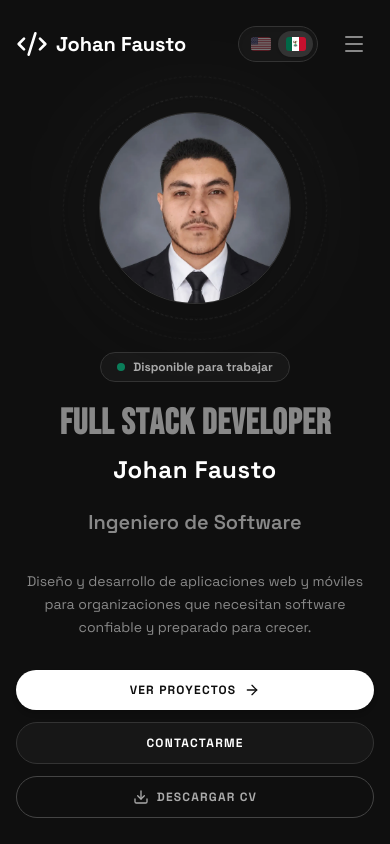
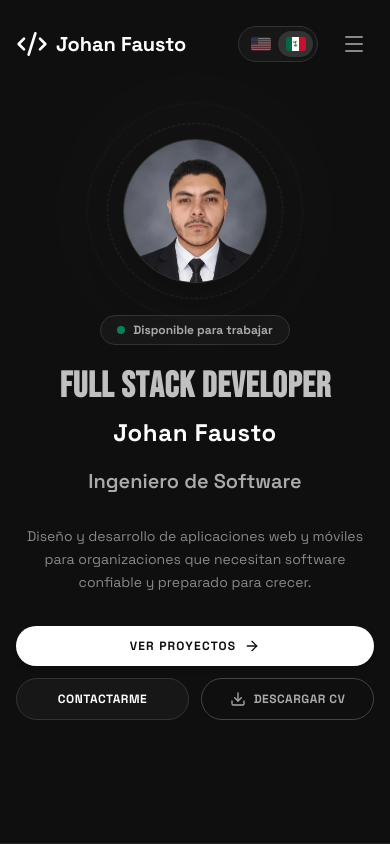
Before and after one commit to JohanFausto14/Portafolio, a React (Vite) app: page / in a window 390 px wide. Shown: the top 844 px of the page. Built offline with nearby package versions, Linux system fonts and the light colour scheme.

Commit message:
sections fix

```diff
--- a/src/components/About.tsx
+++ b/src/components/About.tsx
@@ -63,7 +63,7 @@ const About = () => {
                   <div>
                     {/* Top bar with step number & icon */}
                     <div className="flex items-center justify-between mb-5">
-                      <span className="text-3xl font-display font-black text-[#333333] group-hover:text-white transition-colors">
+                      <span className="text-3xl font-display font-black text-[#707070] group-hover:text-white transition-colors">
                         {item.num}
                       </span>
                       <div className="p-3 rounded-2xl bg-[#0f0f0f] border border-[#222222] group-hover:border-[#444444] transition-colors">
--- a/src/components/Hero.tsx
+++ b/src/components/Hero.tsx
@@ -14,10 +14,10 @@ const Hero = () => {
   return (
     <section
       id="home"
-      className="relative min-h-screen flex items-center justify-center bg-[#0f0f0f] pt-28 pb-16 overflow-hidden border-b border-[#222222]"
+      className="relative min-h-screen flex items-center justify-center bg-[#0f0f0f] pt-24 sm:pt-28 pb-16 overflow-hidden border-b border-[#222222]"
     >
       <div className="max-w-7xl mx-auto px-4 sm:px-6 lg:px-8 w-full z-10">
-        <div className="grid grid-cols-1 lg:grid-cols-12 gap-12 items-center text-center lg:text-left">
+        <div className="grid grid-cols-1 lg:grid-cols-12 gap-8 lg:gap-12 items-center text-center lg:text-left">
           {/* ── LEFT: Info ── */}
           <div className="lg:col-span-7 order-2 lg:order-1">
             {/* Available badge */}
@@ -38,7 +38,11 @@ const Hero = () => {
               transition={{ duration: 0.45, delay: 0.12, ease: "easeOut" }}
               className="font-display font-black text-4xl sm:text-6xl md:text-7xl lg:text-[clamp(2.75rem,5.3vw,5.25rem)] text-white tracking-normal mb-3 uppercase leading-none whitespace-nowrap"
             >
-              <InteractiveTitle text="FULL STACK DEVELOPER" charClassName="px-[0.01em]" />
+              <InteractiveTitle
+                text="FULL STACK DEVELOPER"
+                charClassName="px-[0.01em]"
+                baseColor="#c0c0c0"
+              />
             </motion.div>
 
             {/* Greeting */}
@@ -56,9 +60,9 @@ const Hero = () => {
               initial={{ opacity: 0, y: 10 }}
               animate={{ opacity: 1, y: 0 }}
               transition={{ duration: 0.45, delay: 0.28, ease: "easeOut" }}
-              className="h-12 flex items-center justify-center lg:justify-start mb-6"
+              className="h-10 sm:h-12 flex items-center justify-center lg:justify-start mb-6"
             >
-              <h2 className="text-xl sm:text-2xl font-tech font-semibold text-[#888888] hover:text-white transition-colors">
+              <h2 className="text-xl sm:text-2xl font-tech font-semibold text-[#aaaaaa] hover:text-white transition-colors">
                 {t.hero.role}
               </h2>
             </motion.div>
@@ -68,7 +72,7 @@ const Hero = () => {
               initial={{ opacity: 0, y: 10 }}
               animate={{ opacity: 1, y: 0 }}
               transition={{ duration: 0.45, delay: 0.35, ease: "easeOut" }}
-              className="text-sm sm:text-base font-tech text-[#888888] hover:text-white transition-colors duration-300 max-w-xl mx-auto lg:mx-0 mb-8 leading-relaxed"
+              className="text-sm sm:text-base font-tech text-[#888888] hover:text-white transition-colors duration-300 max-w-xl mx-auto lg:mx-0 mb-8 leading-relaxed max-[340px]:line-clamp-2"
             >
               {t.hero.description}
             </motion.p>
@@ -78,25 +82,25 @@ const Hero = () => {
               initial={{ opacity: 0, y: 10 }}
               animate={{ opacity: 1, y: 0 }}
               transition={{ duration: 0.45, delay: 0.42, ease: "easeOut" }}
-              className="flex flex-col sm:flex-row flex-wrap gap-3 sm:gap-4 items-center justify-center lg:justify-start mb-4 w-full"
+              className="grid grid-cols-1 min-[360px]:grid-cols-2 sm:flex sm:flex-row flex-wrap gap-3 sm:gap-4 items-center justify-center lg:justify-start mb-4 w-full"
             >
               <a
                 href="#projects"
-                className="group w-full sm:w-auto px-7 py-3 rounded-full bg-white text-[#0f0f0f] font-tech font-bold text-xs tracking-widest hover:bg-[#dddddd] transition-all duration-300 flex items-center justify-center gap-2 uppercase shadow-md"
+                className="group col-span-full sm:col-auto w-full sm:w-auto px-7 py-3 rounded-full bg-white text-[#0f0f0f] font-tech font-bold text-xs tracking-widest hover:bg-[#dddddd] transition-all duration-300 flex items-center justify-center gap-2 uppercase shadow-md"
               >
                 {t.hero.viewWork}
                 <ArrowRight className="w-4 h-4 group-hover:translate-x-1 transition-transform" />
               </a>
               <a
                 href="#contact"
-                className="w-full sm:w-auto px-7 py-3 rounded-full bg-[#171717] text-white font-tech font-bold text-xs tracking-widest border border-[#333333] hover:border-white transition-all duration-300 flex items-center justify-center uppercase"
+                className="w-full sm:w-auto px-4 sm:px-7 py-3 rounded-full bg-[#171717] text-white font-tech font-bold text-xs tracking-[0.04em] sm:tracking-widest border border-[#333333] hover:border-white transition-all duration-300 flex items-center justify-center uppercase"
               >
                 {t.hero.contactMe}
               </a>
               <a
                 href={cvFile}
                 download
-                className="group w-full sm:w-auto px-7 py-3 rounded-full border border-[#444444] text-[#aaaaaa] hover:text-white hover:border-white font-tech font-bold text-xs tracking-widest transition-all duration-300 flex items-center justify-center gap-2 uppercase"
+                className="group w-full sm:w-auto px-4 sm:px-7 py-3 rounded-full border border-[#444444] text-[#aaaaaa] hover:text-white hover:border-white font-tech font-bold text-xs tracking-[0.04em] sm:tracking-widest transition-all duration-300 flex items-center justify-center gap-2 uppercase"
               >
                 <Download className="w-4 h-4 group-hover:-translate-y-0.5 transition-transform" />
                 {t.hero.downloadCv}
@@ -111,7 +115,7 @@ const Hero = () => {
             transition={{ duration: 0.55, delay: 0.18, ease: "easeOut" }}
             className="lg:col-span-5 flex-shrink-0 flex justify-center order-1 lg:order-2"
           >
-            <div className="relative w-48 h-48 sm:w-64 sm:h-64 md:w-80 md:h-80 lg:w-[22rem] lg:h-[22rem]">
+            <div className="relative w-36 h-36 sm:w-64 sm:h-64 md:w-80 md:h-80 lg:w-[22rem] lg:h-[22rem]">
               {/* Ambient glow */}
               <div className="absolute inset-0 rounded-full bg-white/5 blur-3xl scale-110 transform-gpu" />
 
@@ -148,7 +152,7 @@ const Hero = () => {
         initial={{ opacity: 0 }}
         animate={{ opacity: 1 }}
         transition={{ delay: 0.8, duration: 0.5 }}
-        className="absolute bottom-6 left-1/2 -translate-x-1/2"
+        className="hidden sm:block absolute bottom-6 left-1/2 -translate-x-1/2"
       >
         <motion.div
           animate={{ y: [0, 8, 0] }}
--- a/src/components/Navbar.tsx
+++ b/src/components/Navbar.tsx
@@ -1,4 +1,4 @@
-import { useState, useEffect } from "react";
+import { useState, useEffect, useRef } from "react";
 import { Code2, Menu, X, Github } from "lucide-react";
 import { motion, AnimatePresence } from "framer-motion";
 import flagUS from "../assets/us.svg";
@@ -9,6 +9,61 @@ import { CONTACT_INFO } from "../constants/contact";
 import { useLanguage } from "../i18n/LanguageContext";
 import type { Language } from "../i18n/types";
 import { translations } from "../i18n";
+
+/* ═════════════════════════════════════════════════════════════════════
+   SECTION SCROLLING
+   `scrollIntoView({behavior:"smooth"})` is a no-op when the jump is larger
+   than the viewport, which silently broke the nav links on mobile: the
+   sections are up to 14 viewports away, so from the hero nothing moved at
+   all. These helpers compute an absolute position and ask for a scroll that
+   is guaranteed to land (see `scrollBehavior`).
+   ═════════════════════════════════════════════════════════════════════ */
+
+/**
+ * Every section carries an 80px top padding (`py-20`) so the page breathes
+ * while scrolling by hand. Landing on the section box would therefore leave
+ * the title ~95px below the navbar, so instead the scroll aims at the
+ * section's own title: the navbar edge becomes the visual start of the
+ * section, as intended, and the padding is never touched.
+ */
+const TITLE_GAP = 24;
+
+/** Reads `scroll-padding-top`, the single source of truth for the navbar offset. */
+const navOffset = () => {
+  const root = getComputedStyle(document.documentElement);
+  const raw = root.scrollPaddingTop || root.getPropertyValue("scroll-padding-top");
+  const value = Number.parseFloat(raw);
+  return Number.isFinite(value) ? value : 88;
+};
+
+/** Absolute scroll position that puts a section's title just below the navbar. */
+const navScrollTarget = (element: HTMLElement) => {
+  const offset = navOffset();
+  const sectionTop = element.getBoundingClientRect().top + window.scrollY;
+  const title = element.querySelector("h2, h1");
+  const titleTop = title ? title.getBoundingClientRect().top + window.scrollY : null;
+
+  // Land on the title when the document still has enough content below it to
+  // fill (almost) a whole viewport, so no dead space appears under the last
+  // section. When it does not, the scroll would stop at the very bottom of
+  // the document anyway: fall back to the section box, since aiming any
+  // higher only shifts content without changing where the scroll ends up.
+  if (titleTop !== null) {
+    const viewport = window.innerHeight - (titleTop - sectionTop);
+    const remaining = document.documentElement.scrollHeight - titleTop;
+    if (remaining >= viewport) {
+      return Math.max(titleTop - offset - TITLE_GAP, 0);
+    }
+  }
+  return Math.max(sectionTop - offset, 0);
+};
+
+/** Smooth only when the browser can actually deliver it; instant otherwise.
+ *  A smooth scroll that is refused stops mid-journey, so long jumps jump. */
+const scrollBehavior = (target: number): ScrollBehavior => {
+  if (window.matchMedia("(prefers-reduced-motion: reduce)").matches) return "auto";
+  return Math.abs(target - window.scrollY) > window.innerHeight ? "auto" : "smooth";
+};
 
 interface LanguageToggleProps {
   language: Language;
@@ -69,6 +124,7 @@ const Navbar = () => {
   const [isOpen, setIsOpen] = useState(false);
   const [scrolled, setScrolled] = useState(false);
   const [activeSection, setActiveSection] = useState("");
+  const menuButtonRef = useRef<HTMLButtonElement>(null);
 
   const toggleLanguage = () => {
     setLanguage(language === "en" ? "es" : "en");
@@ -76,13 +132,28 @@ const Navbar = () => {
 
   const handleNavClick = (href: string) => {
     setIsOpen(false);
+
     if (href === "#home") {
-      window.scrollTo({ top: 0, behavior: "smooth" });
+      window.scrollTo({ top: 0, behavior: scrollBehavior(0) });
       return;
     }
+
     const element = document.querySelector(href);
-    element?.scrollIntoView({ behavior: "smooth" });
+    if (!(element instanceof HTMLElement)) return;
+
+    const target = navScrollTarget(element);
+    window.scrollTo({ top: target, behavior: scrollBehavior(target) });
   };
+
+  useEffect(() => {
+    if (isOpen) return;
+
+    // The dropdown just unmounted and the focused link went with it, so focus
+    // fell back to <body>. Return it to the button that owns the menu: it is
+    // still on screen, and a page tabbed from <body> would start at the top.
+    // (Also true for a tap outside the menu, which closes it just the same.)
+    menuButtonRef.current?.focus({ preventScroll: true });
+  }, [isOpen]);
 
   useEffect(() => {
     let ticking = false;
@@ -197,6 +268,7 @@ const Navbar = () => {
             />
 
             <button
+              ref={menuButtonRef}
               type="button"
               onClick={() => setIsOpen(!isOpen)}
               className="inline-flex items-center justify-center p-2 rounded-md text-[#888888] hover:text-white hover:bg-[#171717] focus:outline-none cursor-pointer transition-colors"
--- a/src/components/Projects.tsx
+++ b/src/components/Projects.tsx
@@ -472,7 +472,7 @@ const Projects = () => {
 
               <div className="w-full lg:w-1/2">
                 <div className="mb-1">
-                  <span className="text-2xl font-display font-black text-[#444444] select-none">
+                  <span className="text-2xl font-display font-black text-[#707070] select-none">
                     {String(index + 1).padStart(2, "0")}
                   </span>
                 </div>
--- a/src/components/common/InteractiveTitle.tsx
+++ b/src/components/common/InteractiveTitle.tsx
@@ -1,8 +1,12 @@
+import type { CSSProperties } from "react";
+
 interface InteractiveTitleProps {
   text: string;
   className?: string;
   spaceWidth?: string;
   charClassName?: string;
+  /** Resting letter color. Hover overrides it only on devices that support hover. */
+  baseColor?: string;
 }
 
 export const InteractiveTitle = ({
@@ -10,17 +14,26 @@ export const InteractiveTitle = ({
   className = "",
   spaceWidth = "w-[0.2em]",
   charClassName = "",
+  baseColor = "#aaaaaa",
 }: InteractiveTitleProps) => {
   const words = text.split(" ");
 
   return (
-    <span className={`inline-block select-none ${className}`}>
+    <span
+      className={`inline-block select-none ${className}`}
+      style={{ "--title-base-color": baseColor } as CSSProperties}
+    >
+      {/* Screen readers get the whole title; the split letters are decorative. */}
+      <span className="sr-only">{text}</span>
+      <span aria-hidden="true">
         {words.map((word, wordIndex) => (
           <span key={wordIndex} className="inline-block whitespace-nowrap">
             {word.split("").map((char, charIndex) => (
               <span
                 key={charIndex}
-              className={`inline-block transition-[color,transform] duration-200 ease-out text-[#888888] hover:text-[#ffffff] hover:scale-105 hover:[text-shadow:0_0_16px_rgba(255,255,255,0.7)] cursor-default transform-gpu${charClassName ? " " + charClassName : ""}`}
+                className={`title-char inline-block transform-gpu cursor-default${
+                  charClassName ? " " + charClassName : ""
+                }`}
               >
                 {char}
               </span>
@@ -31,6 +44,7 @@ export const InteractiveTitle = ({
           </span>
         ))}
       </span>
+    </span>
   );
 };
 
--- a/src/index.css
+++ b/src/index.css
@@ -47,10 +47,10 @@
 
   html {
     scroll-behavior: smooth;
-  }
-
-  section[id] {
-    scroll-margin-top: 4.5rem;
+    /* Offset for the fixed navbar. The rest state (88px) is the tallest case:
+       the navbar shrinks to 64px once scrolled, so 5.5rem never hides a title.
+       The JS in Navbar.tsx reads this same value before scrolling. */
+    scroll-padding-top: 5.5rem;
   }
 
   body {
@@ -71,6 +71,26 @@
 
 .font-tech {
   font-family: 'Space Grotesk', monospace;
+}
+
+/* ═════════════════════════════════════════════════════════════════════
+   INTERACTIVE TITLE
+   The resting color is a custom property set on the title container, so a
+   section can tint its title without an inline style on every letter (an
+   inline color would win over :hover). Hover is gated behind
+   `@media (hover: hover)` so a tapped letter does not stay lit on touch.
+   ═════════════════════════════════════════════════════════════════════ */
+.title-char {
+  color: var(--title-base-color, #aaaaaa);
+  transition: color 200ms ease-out, transform 200ms ease-out;
+}
+
+@media (hover: hover) {
+  .title-char:hover {
+    color: #ffffff;
+    text-shadow: 0 0 16px rgba(255, 255, 255, 0.7);
+    transform: scale(1.05);
+  }
 }
 
 /* Smooth Scrolling */
```
Lines whose indentation alone changed are shown as unchanged.
